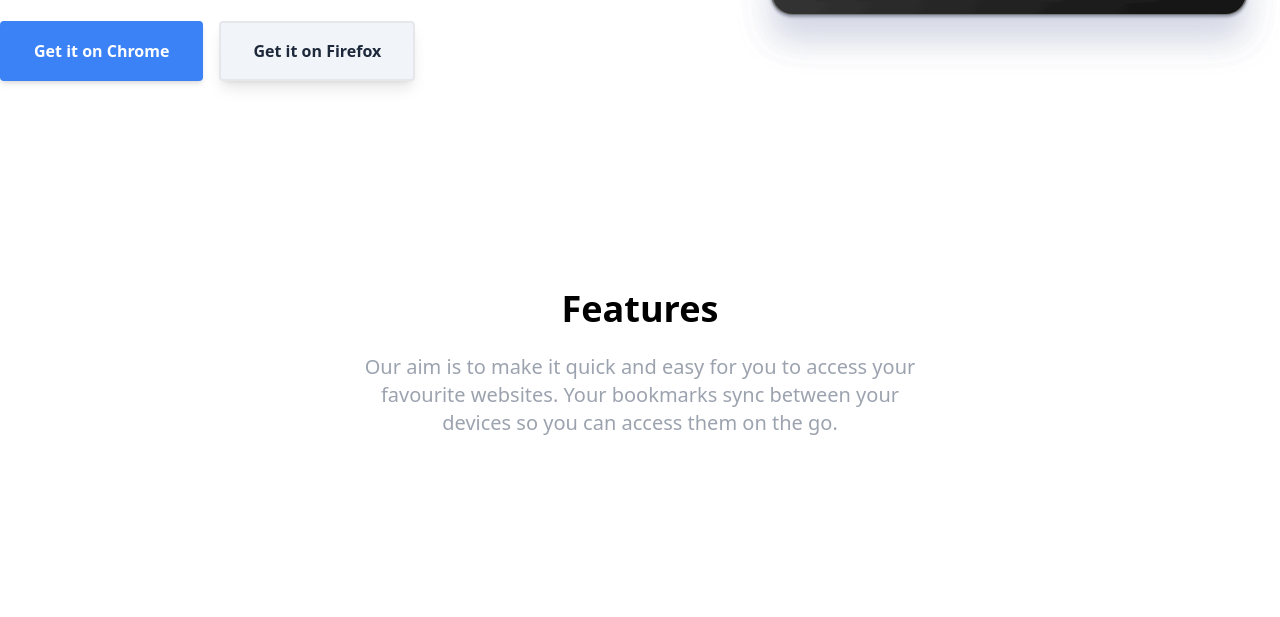
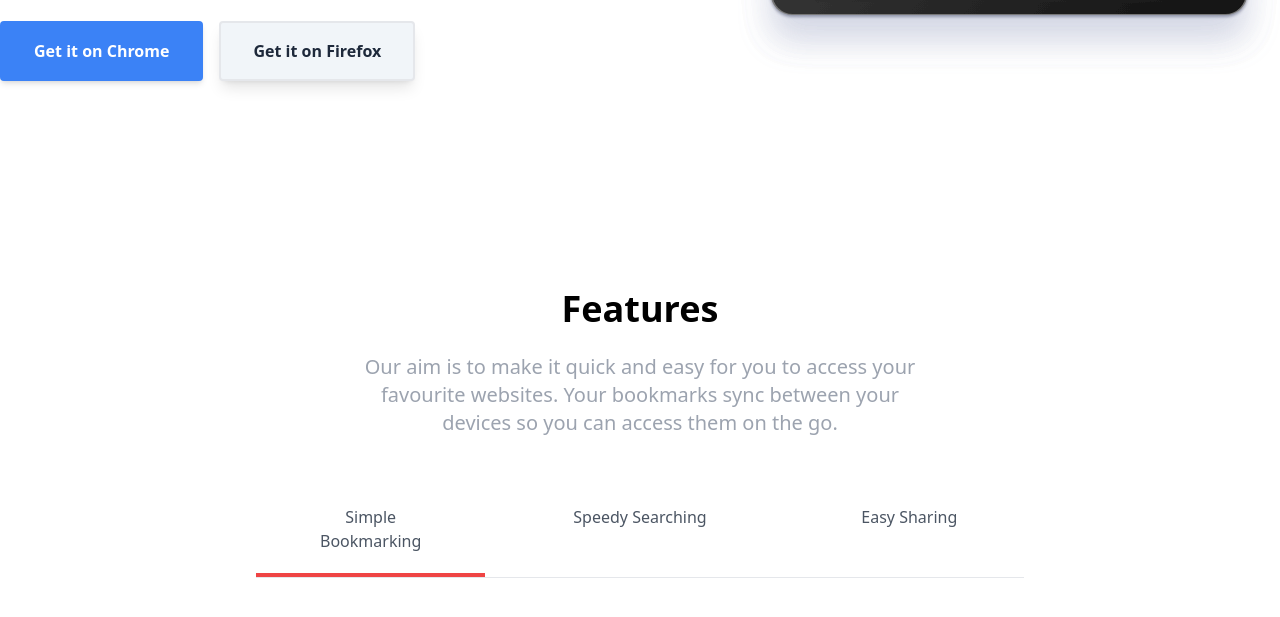
Before and after one commit to marialobillo/bookmark-fe-challenge, a plain HTML site: page index3.html in a window 1280 px wide. Shown: the part 515-1132 px from the top of the page. Before the commit the page ends 952 px from the top, so only its background shows below. Drawn offline with nearby package versions, Linux system fonts and the light colour scheme.

Commit message:
feat: features tabs

```diff
--- a/index3.html
+++ b/index3.html
@@ -93,5 +93,44 @@
     </div>
 </section>
 
+
+<!-- Features Cards -->
+<section id="tabs">
+    <!-- Tabs -->
+    <div class="container relative mx-auto my-8 mt-12 mb-20 px-8">
+
+        <!-- tab titles -->
+        <div class="flex flex-col justify-around max-w-3xl mx-auto border-b space-x-10
+            md:flex-row cursor-pointer">
+
+            <div class="text-center text-gray-600 border-b
+                md:border-b-0 md:w-1/3 tab
+                hover:text-red-500" data-target="panel-1">
+                <div class="py-5 px-10 border-b-4 border-red-500" data-target="panel-1">
+                    Simple Bookmarking
+                </div>
+            </div>
+
+            <div class="flex justify-center text-center text-gray-600 border-b
+                md:border-b-0 md:w-1/3 tab
+                hover:text-red-500" data-target="panel-2">
+                <div class="py-5 px-10" data-target="panel-2">
+                    Speedy Searching
+                </div>
+            </div>
+
+            <div class="flex justify-center text-center text-gray-600 border-b
+                md:border-b-0 md:w-1/3 tab
+                hover:text-red-500 " data-target="panel-3">
+                <div class="py-5 px-10" data-target="panel-3">
+                    Easy Sharing
+                </div>
+            </div>
+        </div>
+
+        <!-- tab content -->
+
+    </div>
+</section>
 </body>
 </html>
```
